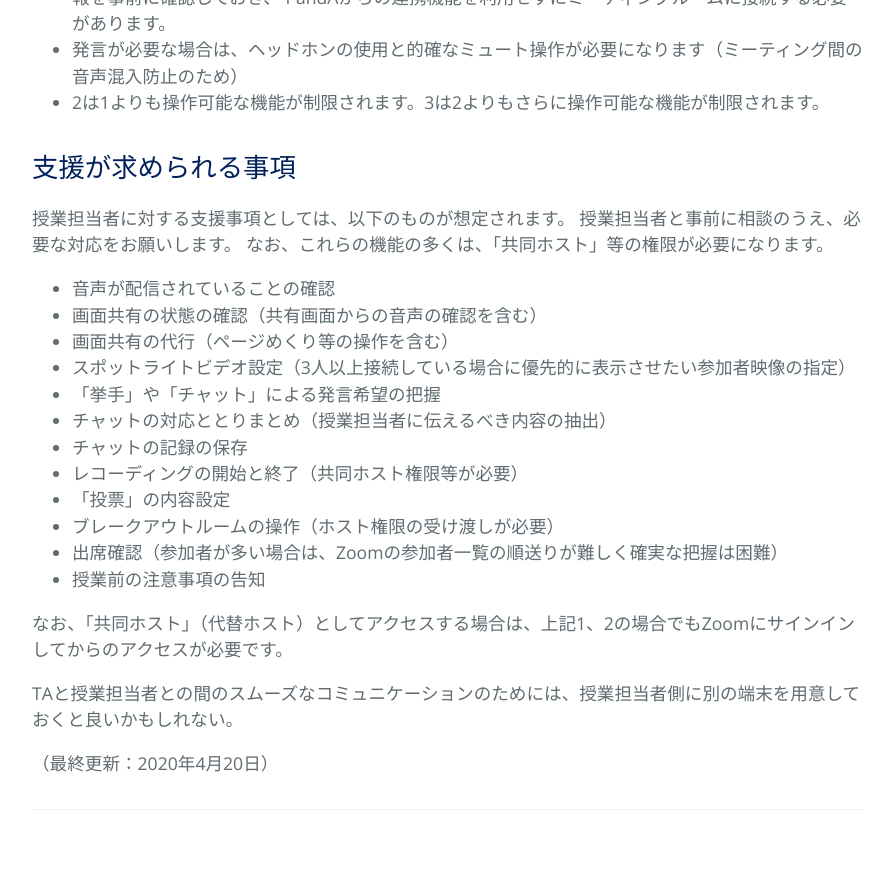
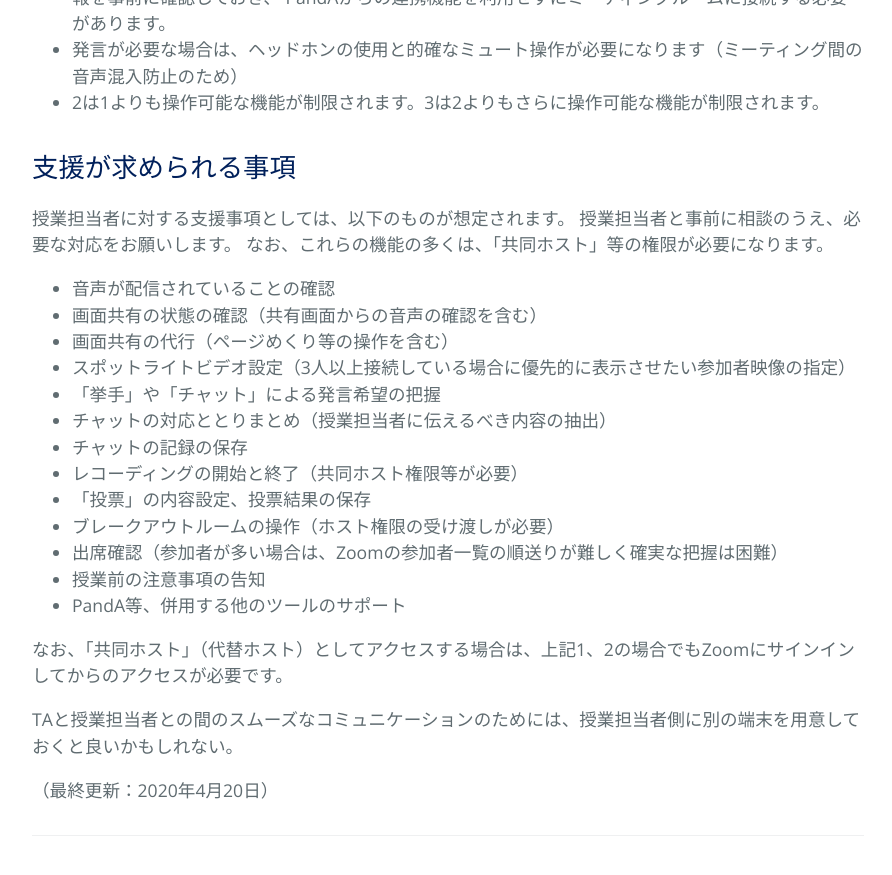
Before and after one commit to kyoto-u/online-edu, a Jekyll site: the page built from zoom-live-support.md, in a window 1280 px wide and 900 px high, scrolled down 1556 px. Shown: the top 875 px of the window, without its empty margins (192-1084 px from the left). Built offline with Jekyll 4.4.1, drawn with Linux system fonts in a browser that asks for light colours; our own code applies the rules of GitHub Pages for plain Markdown files.

Commit message:
Update zoom-live-support.md

```diff
--- a/zoom-live-support.md
+++ b/zoom-live-support.md
@@ -56,10 +56,11 @@ Zoomでは、ミーティングルームに参加する方法として、Windows
 - チャットの対応ととりまとめ（授業担当者に伝えるべき内容の抽出）
 - チャットの記録の保存
 - レコーディングの開始と終了（共同ホスト権限等が必要）
-- 「投票」の内容設定
+- 「投票」の内容設定、投票結果の保存
 - ブレークアウトルームの操作（ホスト権限の受け渡しが必要）
 - 出席確認（参加者が多い場合は、Zoomの参加者一覧の順送りが難しく確実な把握は困難）
 - 授業前の注意事項の告知
+- PandA等、併用する他のツールのサポート
 
 なお、「共同ホスト」（代替ホスト）としてアクセスする場合は、上記1、2の場合でもZoomにサインインしてからのアクセスが必要です。
 
```
